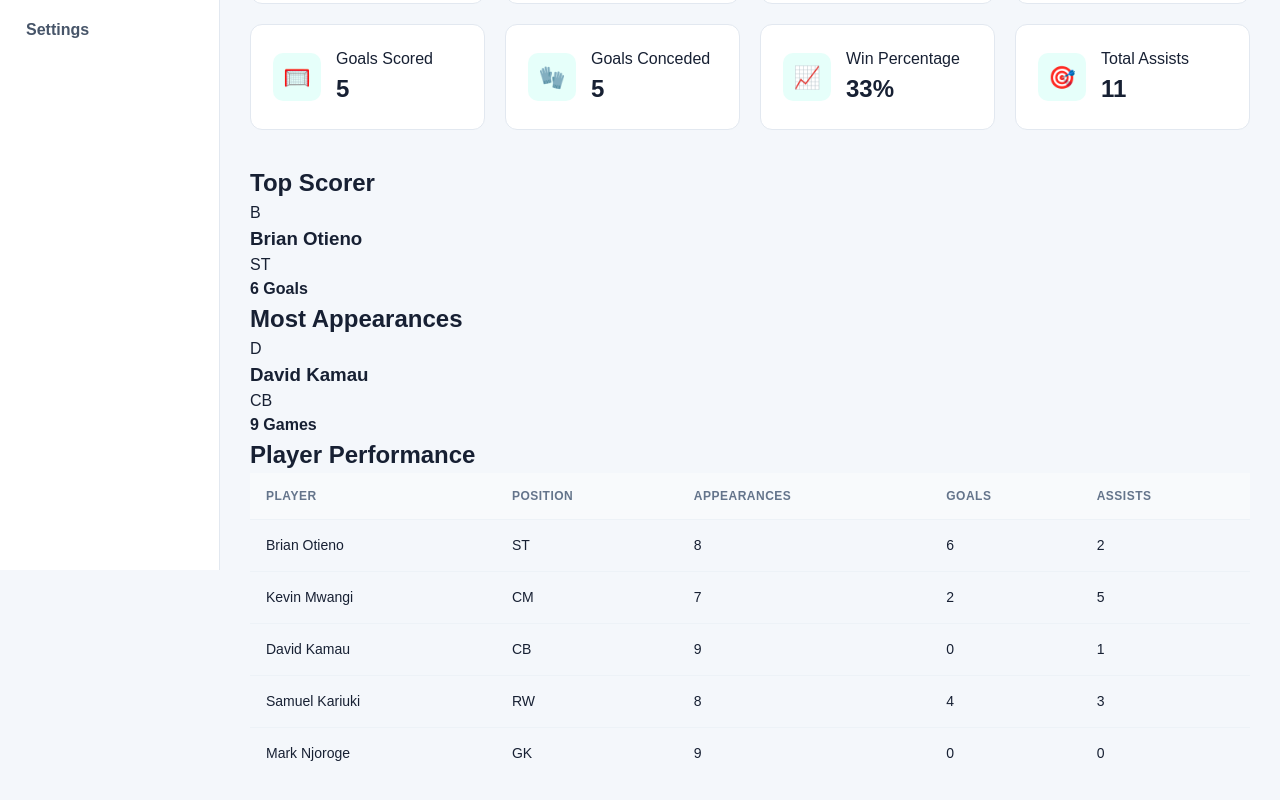
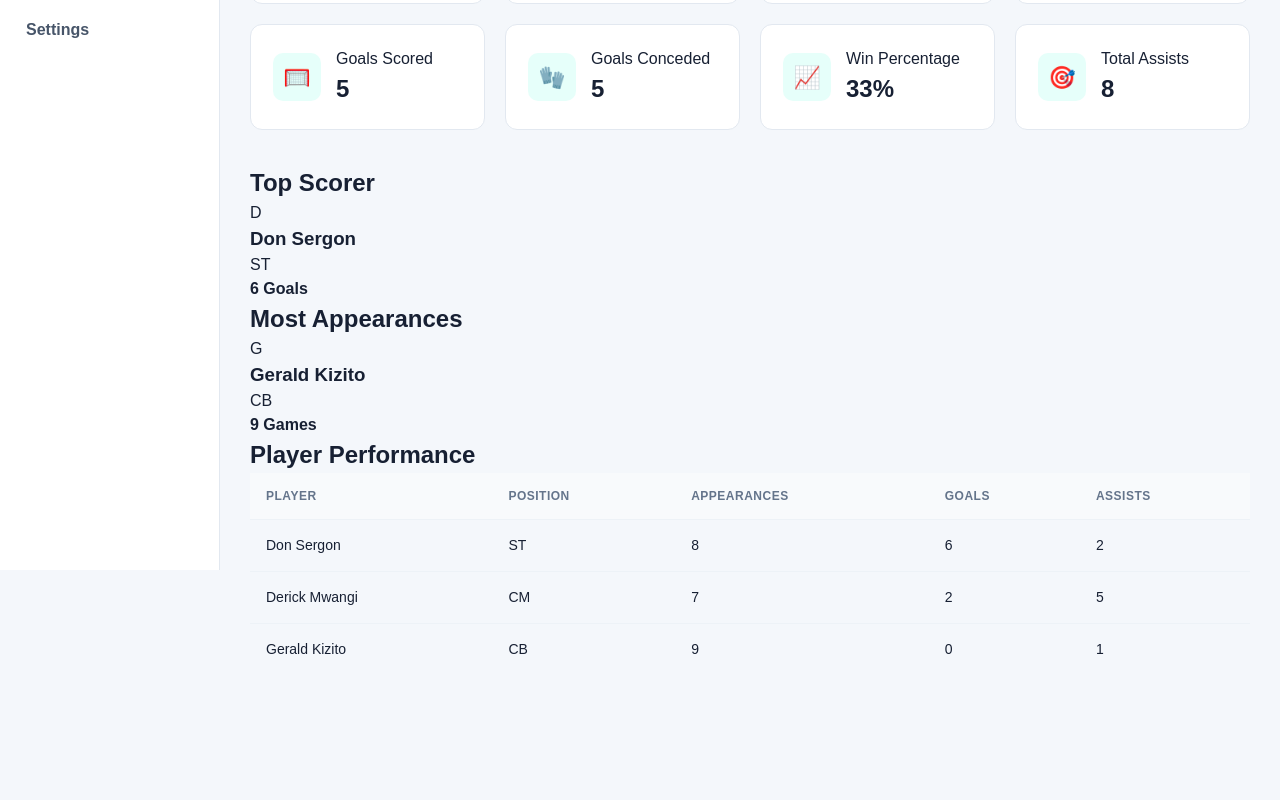
Before and after one commit to kizzytech2026/Foota, a React (Vite) app: page /statistics in a window 1280 px wide. Shown: the part 294-1094 px from the top of the page. After the commit the page ends 999 px from the top, so only its background shows below. Built offline with nearby package versions, Linux system fonts and the light colour scheme.

Commit message:
Made name changes

```diff
--- a/src/data/initialData.js
+++ b/src/data/initialData.js
@@ -48,7 +48,7 @@ export const initialMatches = [
 export const initialPlayers = [
   {
     id: 1,
-    name: "Brian Otieno",
+    name: "Don Sergon",
     position: "ST",
     appearances: 8,
     goals: 6,
@@ -56,7 +56,7 @@ export const initialPlayers = [
   },
   {
     id: 2,
-    name: "Kevin Mwangi",
+    name: "Derick Mwangi",
     position: "CM",
     appearances: 7,
     goals: 2,
@@ -64,26 +64,10 @@ export const initialPlayers = [
   },
   {
     id: 3,
-    name: "David Kamau",
+    name: "Gerald Kizito",
     position: "CB",
     appearances: 9,
     goals: 0,
     assists: 1,
   },
-  {
-    id: 4,
-    name: "Samuel Kariuki",
-    position: "RW",
-    appearances: 8,
-    goals: 4,
-    assists: 3,
-  },
-  {
-    id: 5,
-    name: "Mark Njoroge",
-    position: "GK",
-    appearances: 9,
-    goals: 0,
-    assists: 0,
-  },
 ];
--- a/src/pages/Squad.jsx
+++ b/src/pages/Squad.jsx
@@ -8,7 +8,7 @@ import "./Squad.css"
 const initialPlayers=[
   {
     id:1,
-    name:"Don Sergon",
+    name:"Brian Otieno",
     position:"ST",
     appearances:8,
     goals:6,
@@ -16,7 +16,7 @@ const initialPlayers=[
   },
   {
     id:2,
-    name:"Derick Mwangi",
+    name:"Kevin Mwangi",
     position:"CM",
     appearances:7,
     goals:2,
@@ -24,7 +24,7 @@ const initialPlayers=[
   },
   {
     id:3,
-    name:"Gerald Kizito",
+    name:"David Kamau",
     position:"CB",
     appearances:9,
     goals:0,
--- a/src/pages/Statistics.jsx
+++ b/src/pages/Statistics.jsx
@@ -149,7 +149,6 @@ function Statistics() {
       <div className="two-column">
         <div className="panel">
           <h2>Top Scorer</h2>
-
           {stats.topScorer ? (
             <div className="player-highlight">
               <div className="avatar">
```
